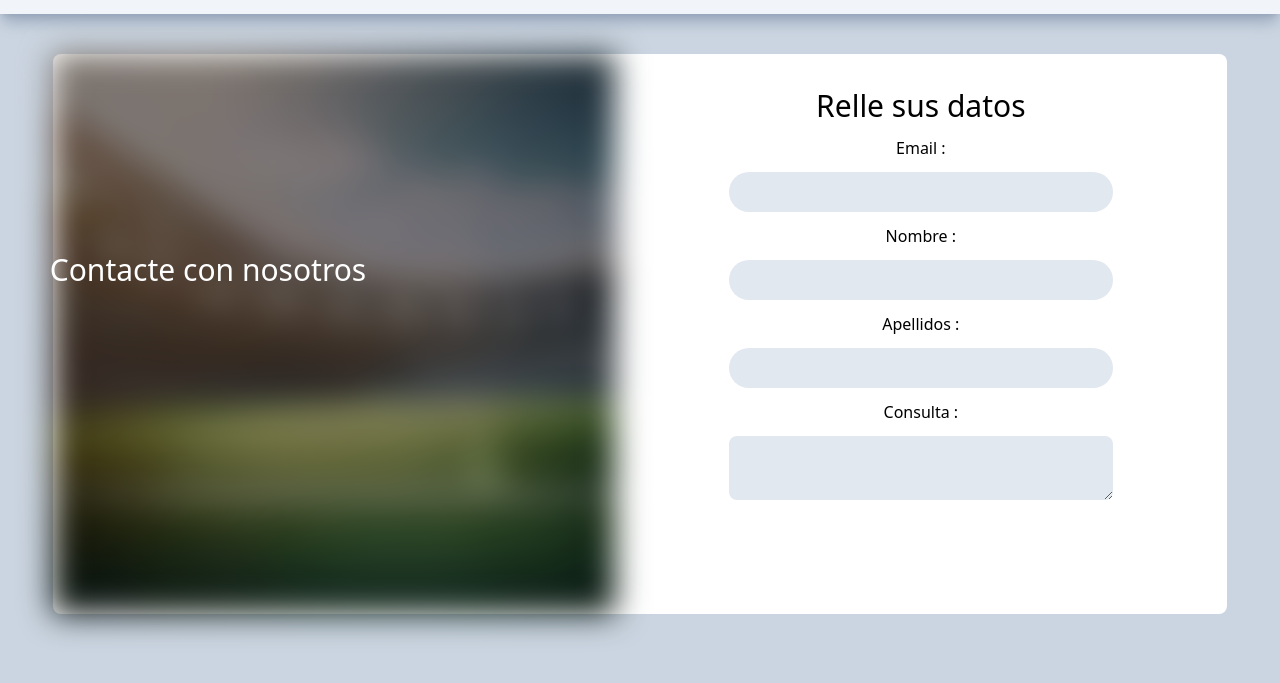
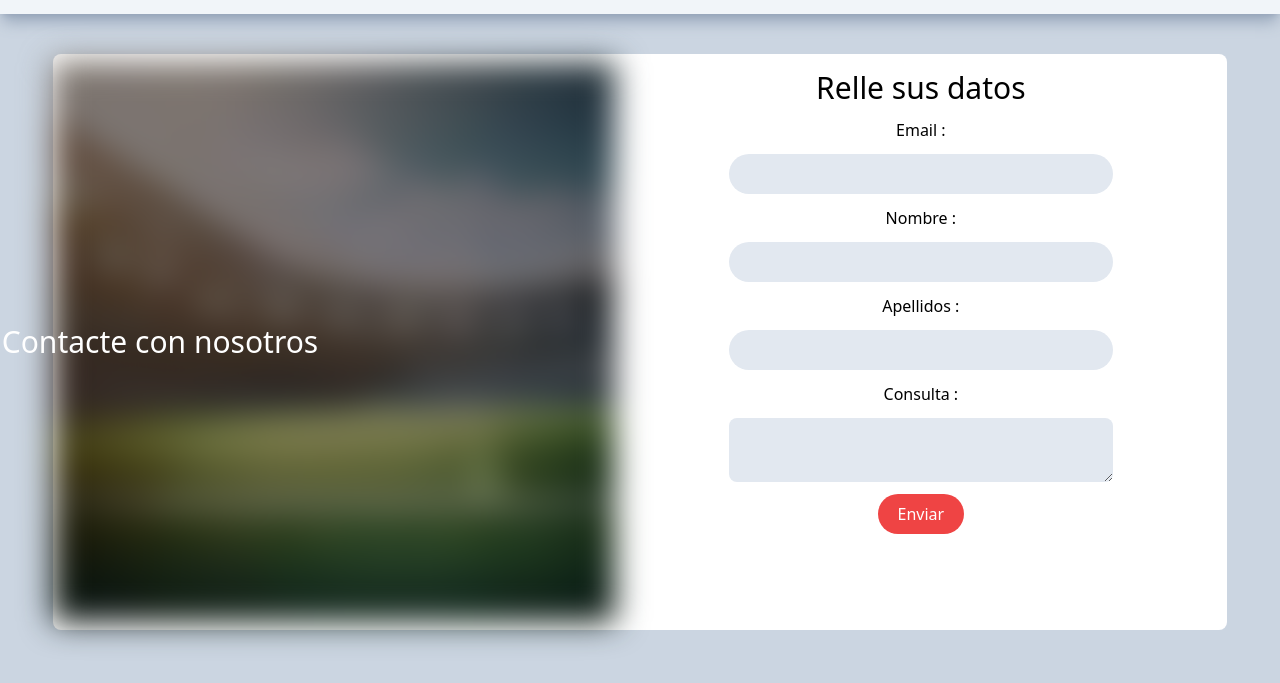
Before and after one commit to srTrauma/WebVictor, a website: page src/ContactUs.html in a window 1280 px wide. Shown: the part 117-800 px from the top of the page. Drawn offline with Linux system fonts and the light colour scheme.

Commit message:
commit final 2º ev

```diff
--- a/src/ContactUs.html
+++ b/src/ContactUs.html
@@ -43,7 +43,7 @@
             <div class="absolute inset-0 bg-black bg-opacity-50"></div>
 
         </div>
-        <h1 class="text-white text-3xl z-50 absolute -translate-x-[27rem] -translate-y-16">Contacte con nosotros</h1>
+        <h1 class="text-white text-3xl z-50 absolute -translate-x-[30rem] ">Contacte con nosotros</h1>
 
 
             <div class="w-full px-12 gap-3 flex flex-col items-center justify-center py-24">
@@ -57,7 +57,9 @@
                 <input class="outline-none p-2 bg-slate-200 rounded-full transition-all duration-300 w-96 focus:outline-none focus:shadow-md focus:shadow-purple-400" type="text"/>
                 <p>Consulta : </p>
                 <textarea class="outline-none p-2 bg-slate-200 rounded-lg transition-all duration-300 w-96 focus:outline-none focus:shadow-sm "></textarea>
+                <div class="bg-red-500 hover:bg-red-600 cursor-pointer  rounded-full p-2 px-5 text-white"> <a href="index.html">Enviar</a></div>
             </div>
+
         </div>
 
     </section>
```
Also changed, not shown: src/output.css.
